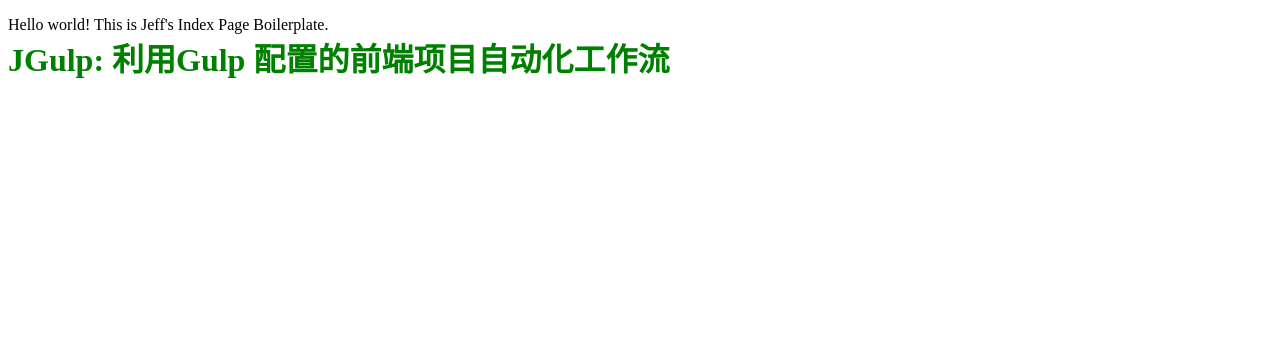
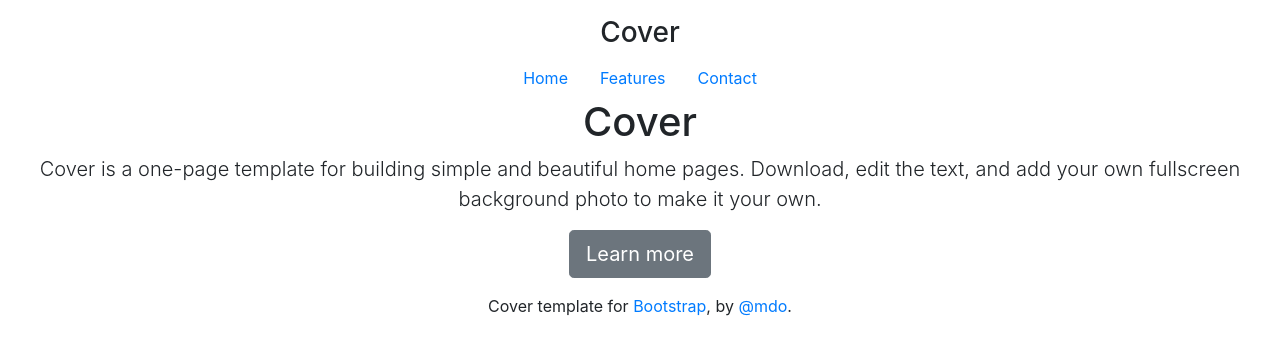
Before and after one commit to erdouzhang/my-erdou-blog, a plain HTML site: page index.html in a window 1280 px wide. Drawn offline with nearby package versions, Linux system fonts and the light colour scheme.

Commit message:
Add files via upload

```diff
--- a/index.html
+++ b/index.html
@@ -1,29 +1,67 @@
 <!doctype html>
-<html class="no-js" lang="">
-    <head>
-        <meta charset="utf-8">
-        <meta http-equiv="x-ua-compatible" content="ie=edge">
-        <title></title>
-        <meta name="description" content="">
-        <meta name="viewport" content="width=device-width, initial-scale=1">
+<html>
 
-        <link rel="apple-touch-icon" href="apple-touch-icon.png">
+<head>
+    <meta charset="utf-8">
+    <meta http-equiv="x-ua-compatible" content="ie=edge">
+    <title>首页</title>
+    <meta charset="utf-8">
+    <meta name="viewport" content="width=device-width, initial-scale=1, shrink-to-fit=no">
+    <meta name="description" content="">
+    <meta name="author" content="">
+    <!--全局样式-->
+    <!-- <link rel="stylesheet" href="css/reset.css"> -->
+    <!-- <link rel="stylesheet" href="style.css">
+    <link rel="stylesheet" href="css/index.css"> -->
+    <!-- Bootstrap core CSS -->
+    <link href="css/bootstrap.css" rel="stylesheet">
+    <!-- Custom styles for this template -->
+    <link href="css/cover.css" rel="stylesheet">
+</head>
 
-        <link rel="stylesheet" href="style.css">
-    </head>
-    <body>
-        <!--[if lt IE 8]>
-            <p class="browserupgrade">You are using an <strong>outdated</strong> browser. Please <a href="http://browsehappy.com/">upgrade your browser</a> to improve your experience.</p>
-        <![endif]-->
+<body class="text-center">
 
-        <!-- Add your site or application content here -->
-        <p>Hello world! This is Jeff's Index Page Boilerplate.</p>
-        <h1>JGulp: 利用Gulp 配置的前端项目自动化工作流</h1>
-        <!-- <p>相关链接：<a href="http://devework.com/jgulp.html">http://devework.com/jgulp.html</a></p>
-        <p>Github地址：<a href="https://github.com/Jeff2Ma/JGulp">https://github.com/Jeff2Ma/JGulp</a></p> -->
+    <div class="cover-container d-flex w-100 h-100 p-3 mx-auto flex-column">
+        <header class="masthead mb-auto">
+            <div class="inner">
+                <h3 class="masthead-brand">Cover</h3>
+                <nav class="nav nav-masthead justify-content-center">
+                    <a class="nav-link active" href="#">Home</a>
+                    <a class="nav-link" href="#">Features</a>
+                    <a class="nav-link" href="#">Contact</a>
+                </nav>
+            </div>
+        </header>
 
-        <!-- <script src="//ajax.googleapis.com/ajax/libs/jquery/{{JQUERY_VERSION}}/jquery.min.js"></script> -->
-        <!-- <script>window.jQuery || document.write('<script src="js/vendor/jquery-{{JQUERY_VERSION}}.min.js"><\/script>')</script> -->
+        <main role="main" class="inner cover">
+            <h1 class="cover-heading">Cover</h1>
+            <p class="lead">Cover is a one-page template for building simple and beautiful home pages. Download, edit the text, and add your
+                own fullscreen background photo to make it your own.</p>
+            <p class="lead">
+                <a href="#" class="btn btn-lg btn-secondary">Learn more</a>
+            </p>
+        </main>
 
-    </body>
+        <footer class="mastfoot mt-auto">
+            <div class="inner">
+                <p>Cover template for
+                    <a href="#">Bootstrap</a>, by
+                    <a href="#">@mdo</a>.</p>
+            </div>
+        </footer>
+    </div>
+
+
+    <!-- Bootstrap core JavaScript
+        ================================================== -->
+    <!-- Placed at the end of the document so the pages load faster -->
+    <script src="https://code.jquery.com/jquery-3.3.1.slim.min.js" integrity="sha384-q8i/X+965DzO0rT7abK41JStQIAqVgRVzpbzo5smXKp4YfRvH+8abtTE1Pi6jizo"
+        crossorigin="anonymous"></script>
+    <!-- <script>
+        window.jQuery || document.write('<script src="../../assets/js/vendor/jquery-slim.min.js"><\/script>')
+    </script> -->
+    <!-- <script src="../../assets/js/vendor/popper.min.js"></script>
+    <script src="../../dist/js/bootstrap.min.js"></script> -->
+</body>
+
 </html>
--- a/style.css
+++ b/style.css
@@ -1,16 +1,21 @@
+@font-face {
+  font-family: 'tours';
+  src: url("../font/toures.ttf");
+}
+@font-face {
+  font-family: 'small';
+  src: url("../font/small.ttf");
+}
 html {
-  margin: 0;
-  padding: 0;
+  font-size: 62.5%;
+  width: 100%;
 }
 html body {
-  background-color: #fff;
+  font-family: 'tours';
 }
 html body h1 {
-  color: green;
-  line-height: 10px;
-  background-color: #FFF;
+  font-family: 'small';
+  font-size: 3em;
+  padding: 10px 0;
+  text-align: center;
 }
-html body section {
-  font-size: 1rem;
-  color: aqua;
-}
```
Also changed, not shown: README.md.
